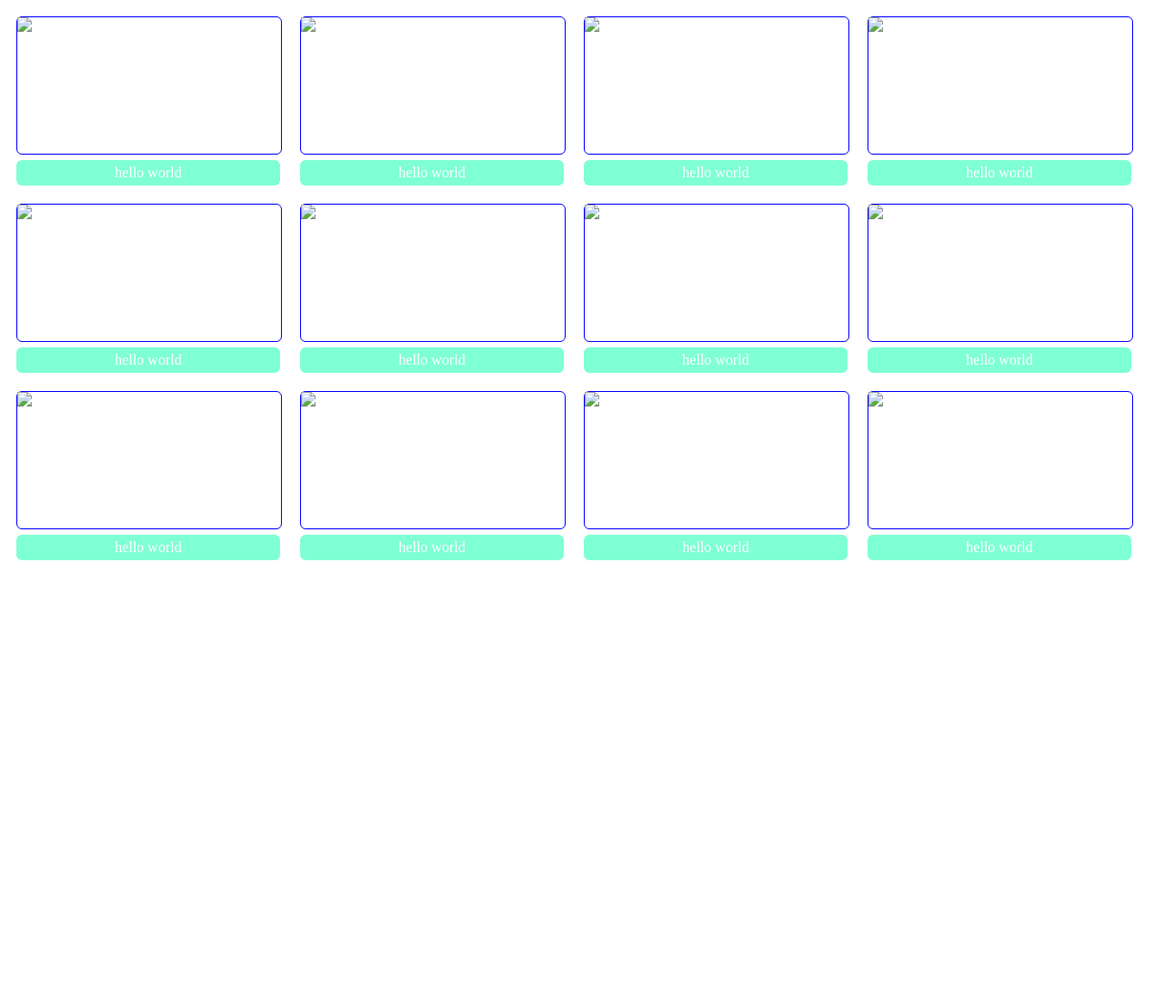
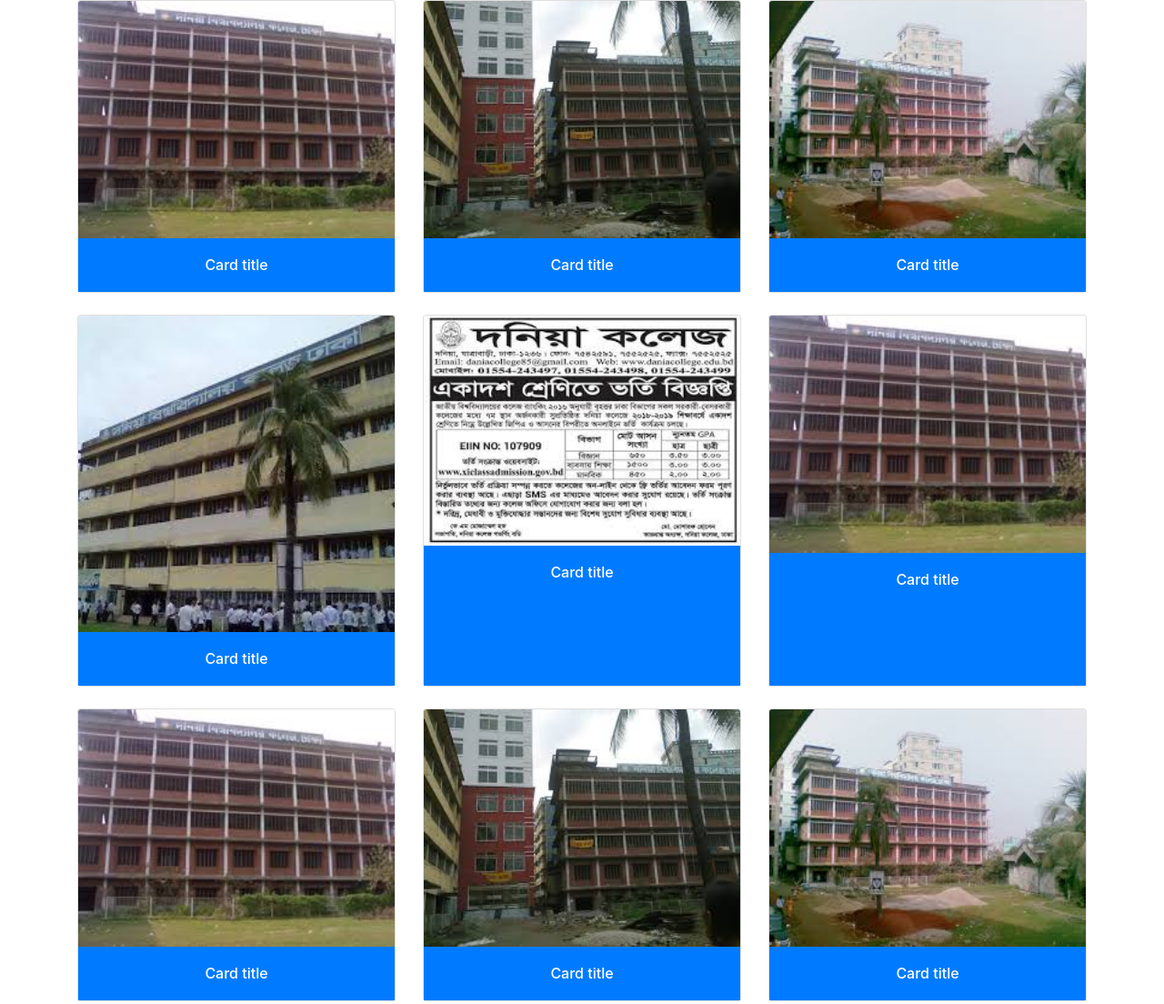
Before and after one commit to ScienceClubofDaniaCollege/ScienceClubofDaniaCollege.github.io, a plain HTML site: page dev/gallery.html in a window 1280 px wide. Shown: the top 1104 px of the page at 91% size. Before the commit the page ends 800 px from the top, so only its background shows below. Drawn offline with nearby package versions, Linux system fonts and the light colour scheme.

Commit message:
edited gallery

```diff
--- a/css/gallery.css
+++ b/css/gallery.css
@@ -1,21 +1,11 @@
 iframe{
     margin-top: 70px;
-    padding-bottom: 200px;
+    padding-bottom: 150px;
     position: fixed;
     height: 100%;
     width: 100%;
     overflow:hidden;
     border: none;
-}
-.gphoto{
-    float: left;
-    margin: 10px;
-}
-.photo{
-    border-radius: 6px;
-    border: 1px solid blue;
-    width: 290px;
-    height: 150px;
 }
 .filterbtn{
     border-radius: 5px;
@@ -29,13 +19,9 @@ iframe{
 .filterbtn a{
     color: white;
 }
-.title{
+.card-body{
+    background-color: #007bff;
     color: white;
-    border-radius: 6px;
-    border: none;
-    padding: 5px;
     text-align: center;
-    margin-top: 6px;
-    width: 280px;
-    background-color: aquamarine;
+
 }
--- a/dev/gallery.html
+++ b/dev/gallery.html
@@ -2,83 +2,105 @@
 <html lang="en">
 
 <head>
+    <!-- Required meta tags -->
+    <meta charset="utf-8">
+    <meta name="viewport" content="width=device-width, initial-scale=1, user-scalable=0">
+    <!-- Bootstrap CSS -->
+    <link rel="stylesheet" href="https://stackpath.bootstrapcdn.com/bootstrap/4.2.1/css/bootstrap.min.css" integrity="sha384-GJzZqFGwb1QTTN6wy59ffF1BuGJpLSa9DkKMp0DgiMDm4iYMj70gZWKYbI706tWS" crossorigin="anonymous">
+    <!-- AOS CSS -->
+    <link href="https://unpkg.com/aos@2.3.1/dist/aos.css" rel="stylesheet">
+    <!-- AOS js -->
+    <script src="https://unpkg.com/aos@2.3.1/dist/aos.js"></script>
+    <!-- Own CSS -->
     <link rel="stylesheet" href="../css/gallery.css">
+    <!-- ICON -->
+    <link rel="shortcut icon" href="../img/icon.png" type="image/x-icon">
+    <title>Dania Science Club</title>
 </head>
 
 <body>
-<div class="container">
-<div class="gphoto">
-    <div class="photo"> <img src="###">
+    <div class="container">
+        <div class="card-deck">
+            <div class="card">
+                <img class="card-img-top" src="../img/gallery/1.jpeg" alt="image">
+                <div class="card-body">
+                    <h6 class="card-text">Card title</h6>
+                </div>
+            </div>
+            <div class="card">
+                <img class="card-img-top" src="../img/gallery/2.jpeg" alt="image">
+                <div class="card-body">
+                    <h6 class="card-text">Card title</h6>
+                </div>
+            </div>
+            <div class="card">
+                <img class="card-img-top" src="../img/gallery/3.jpeg" alt="image">
+                <div class="card-body">
+                    <h6 class="card-text">Card title</h6>
+                </div>
+            </div>
+        </div><br>
+        <div class="card-deck">
+            <div class="card">
+                <img class="card-img-top" src="../img/gallery/4.jpeg" alt="image">
+                <div class="card-body">
+                    <h6 class="card-text">Card title</h6>
+                </div>
+            </div>
+            <div class="card">
+                <img class="card-img-top" src="../img/gallery/5.jpeg" alt="image">
+                <div class="card-body">
+                    <h6 class="card-text">Card title</h6>
+                </div>
+            </div>
+            <div class="card">
+                <img class="card-img-top" src="../img/gallery/6.jpeg" alt="image">
+                <div class="card-body">
+                    <h6 class="card-text">Card title</h6>
+                </div>
+            </div>
+        </div><br>
+        <div class="card-deck">
+            <div class="card">
+                <img class="card-img-top" src="../img/gallery/1.jpeg" alt="image">
+                <div class="card-body">
+                    <h6 class="card-text">Card title</h6>
+                </div>
+            </div>
+            <div class="card">
+                <img class="card-img-top" src="../img/gallery/2.jpeg" alt="image">
+                <div class="card-body">
+                    <h6 class="card-text">Card title</h6>
+                </div>
+            </div>
+            <div class="card">
+                <img class="card-img-top" src="../img/gallery/3.jpeg" alt="image">
+                <div class="card-body">
+                    <h6 class="card-text">Card title</h6>
+                </div>
+            </div>
+        </div><br>
+        <div class="card-deck">
+            <div class="card">
+                <img class="card-img-top" src="../img/gallery/4.jpeg" alt="image">
+                <div class="card-body">
+                    <h6 class="card-text">Card title</h6>
+                </div>
+            </div>
+            <div class="card">
+                <img class="card-img-top" src="../img/gallery/5.jpeg" alt="image">
+                <div class="card-body">
+                    <h6 class="card-text">Card title</h6>
+                </div>
+            </div>
+            <div class="card">
+                <img class="card-img-top" src="../img/gallery/6.jpeg" alt="image">
+                <div class="card-body">
+                    <h6 class="card-text">Card title</h6>
+                </div>
+            </div>
+        </div><br>
 
-    </div>
-    <div class="title">hello world</div>
-</div>
-<div class="gphoto">
-    <div class="photo"> <img src="###">
-
-    </div>
-    <div class="title">hello world</div>
-</div>
-<div class="gphoto">
-    <div class="photo"> <img src="###">
-
-    </div>
-    <div class="title">hello world</div>
-</div>
-<div class="gphoto">
-    <div class="photo"> <img src="###">
-
-    </div>
-    <div class="title">hello world</div>
-</div>
-<div class="gphoto">
-    <div class="photo"> <img src="###">
-
-    </div>
-    <div class="title">hello world</div>
-</div>
-<div class="gphoto">
-    <div class="photo"> <img src="###">
-
-    </div>
-    <div class="title">hello world</div>
-</div>
-<div class="gphoto">
-    <div class="photo"> <img src="###">
-
-    </div>
-    <div class="title">hello world</div>
-</div>
-<div class="gphoto">
-    <div class="photo"> <img src="###">
-
-    </div>
-    <div class="title">hello world</div>
-</div>
-<div class="gphoto">
-    <div class="photo"> <img src="###">
-
-    </div>
-    <div class="title">hello world</div>
-</div>
-<div class="gphoto">
-    <div class="photo"> <img src="###">
-
-    </div>
-    <div class="title">hello world</div>
-</div>
-<div class="gphoto">
-    <div class="photo"> <img src="###">
-
-    </div>
-    <div class="title">hello world</div>
-</div>
-<div class="gphoto">
-    <div class="photo"> <img src="###">
-
-    </div>
-    <div class="title">hello world</div>
-</div>
     </div>
 </body>
 
```
Also changed, not shown: html/gallery.html (+1 -1 lines), html/math.html (+2 -2 lines), html/memberpage.html (deleted, +0 -109 lines), img/gallery/1.jpeg (added), img/gallery/2.jpeg (added), img/gallery/3.jpeg (added), img/gallery/4.jpeg (added), img/gallery/5.jpeg (added), img/gallery/6.jpeg (added), img/gallery/7.jpeg (added).
